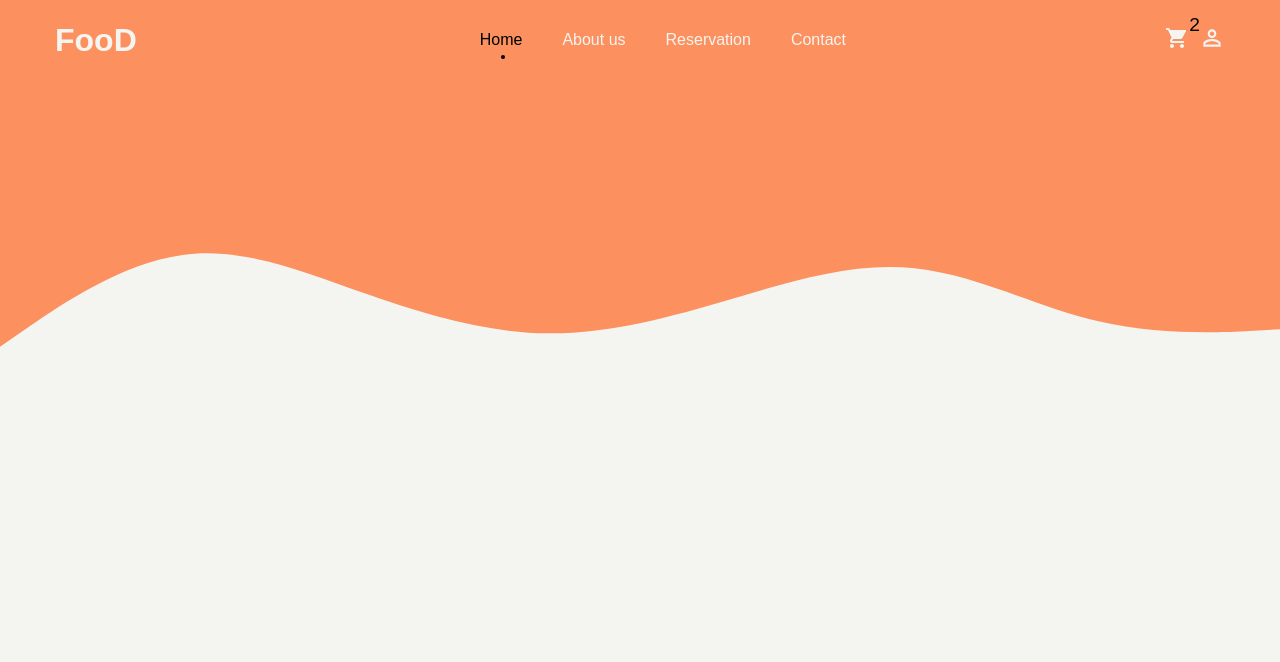
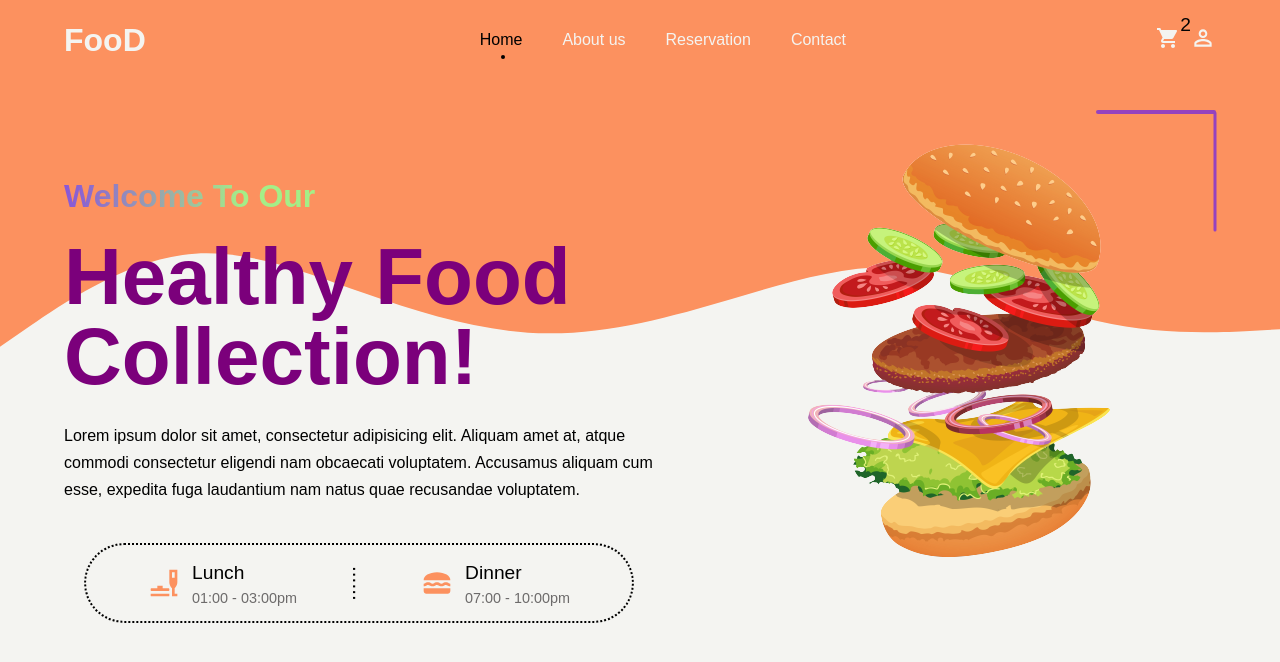
Before and after one commit to Simoon234/food_fe, a React (Create React App) app: page / in a window 1280 px wide. Shown: the top 662 px of the page. Built offline with nearby package versions, Linux system fonts and the light colour scheme.

Commit message:
LandingPage component built. Added to Home View

```diff
--- a/src/App.tsx
+++ b/src/App.tsx
@@ -19,7 +19,7 @@ const Container = styled.div`
   margin: 0 auto;
 
   @media only screen and (max-width: 1300px) {
-    width: 100%;
+    width: 90%;
   }
   @media only screen and (min-width: 2000px) {
     width: 1600px;
--- /dev/null
+++ b/src/components/HOME/LandingPage.tsx
@@ -0,0 +1,154 @@
+import styled from "styled-components";
+import logo from '../../assets/images/burger.png';
+import LunchDiningIcon from '@mui/icons-material/LunchDining';
+import BrunchDiningIcon from '@mui/icons-material/BrunchDining';
+
+export const LandingPage = () => {
+    return (
+        <HomeLp>
+            <div className='lp-info'>
+                <h4>Welcome To Our</h4>
+                <h1>Healthy Food Collection!</h1>
+                <p>Lorem ipsum dolor sit amet, consectetur adipisicing elit. Aliquam amet at, atque commodi consectetur
+                    eligendi nam obcaecati voluptatem. Accusamus aliquam cum esse, expedita fuga laudantium nam natus
+                    quae recusandae voluptatem.</p>
+                <div className='food-time'>
+                    <div className='time-info'>
+                        <BrunchDiningIcon className='icon'/>
+                        <div className='lp-details'>
+                            <p>Lunch</p>
+                            <span>01:00 - 03:00pm</span>
+                        </div>
+                    </div>
+                    <span className='dotes'>......</span>
+                    <div className='time-info'>
+                        <LunchDiningIcon className='icon'/>
+                        <div className='lp-details'>
+                            <p>Dinner</p>
+                            <span>07:00 - 10:00pm</span>
+                        </div>
+                    </div>
+                </div>
+            </div>
+            <div className='image'></div>
+        </HomeLp>
+    )
+}
+
+export const HomeLp = styled.div`
+  position: relative;
+  display: flex;
+  align-items: center;
+  justify-content: space-between;
+  width: 100%;
+
+  .lp-info {
+    display: flex;
+    flex-direction: column;
+    max-width: 600px;
+    color: white;
+    padding-top: 100px;
+
+    h4 {
+      font-size: 2rem;
+      margin-bottom: 25px;
+      background: linear-gradient(to right, #8956d8, #a4ee87 30%);
+      -webkit-background-clip: text;
+      -webkit-text-fill-color: transparent;
+    }
+
+    h1 {
+      font-size: 5rem;
+      color: #7b007b;
+      margin-bottom: 25px;
+      width: 100%;
+    }
+
+    p {
+      color: black;
+      font-size: 1rem;
+      line-height: 27px;
+      width: 100%;
+    }
+
+    .food-time {
+      display: flex;
+      align-items: center;
+      justify-content: space-around;
+      margin-top: 40px;
+      height: 80px;
+      margin-left: 20px;
+      max-width: 550px;
+      border: 2px dotted black;
+      border-radius: 120px;
+
+      .time-info {
+        display: flex;
+        align-items: center;
+      }
+
+      .lp-details {
+        position: relative;
+
+        p {
+          font-size: 1.2rem;
+        }
+
+        span {
+          color: #6d6b6b;
+          font-size: 0.9rem;
+        }
+      }
+
+      .icon {
+        margin-right: 12px;
+        font-size: 2rem;
+        color: #FC915F;
+      }
+
+
+      .dotes {
+        position: absolute;
+        transform: rotate(90deg);
+        color: black;
+      }
+    }
+
+  }
+
+  .image {
+    position: absolute;
+    background-image: url(${logo});
+    background-repeat: no-repeat;
+    width: 500px;
+    height: 500px;
+    top: 30px;
+    right: 0;
+    z-index: 100;
+
+    &:after {
+      position: absolute;
+      right: 0;
+      content: "";
+      width: 120px;
+      height: 4px;
+      background: #9542bf;
+      border-radius: 300px;
+
+    }
+
+    &:before {
+      position: absolute;
+      right: -58.52px;
+      top: 60px;
+      transform: rotate(90deg);
+      content: "";
+      width: 120px;
+      height: 3px;
+      background: #9542bf;
+      border-radius: 300px;
+    }
+
+  }
+}
+`
--- a/src/views/Home.tsx
+++ b/src/views/Home.tsx
@@ -1,6 +1,7 @@
 import styled from "styled-components";
 import logo from '../assets/images/home.svg';
 import {HeaderComponent} from "../components/HOME/Header";
+import {LandingPage} from "../components/HOME/LandingPage";
 
 export const Home = () => {
     return (
@@ -10,6 +11,7 @@ export const Home = () => {
             </BackgroundImage>
             <LandingPageContainer>
                 <HeaderComponent/>
+                <LandingPage/>
             </LandingPageContainer>
         </>
 
```
